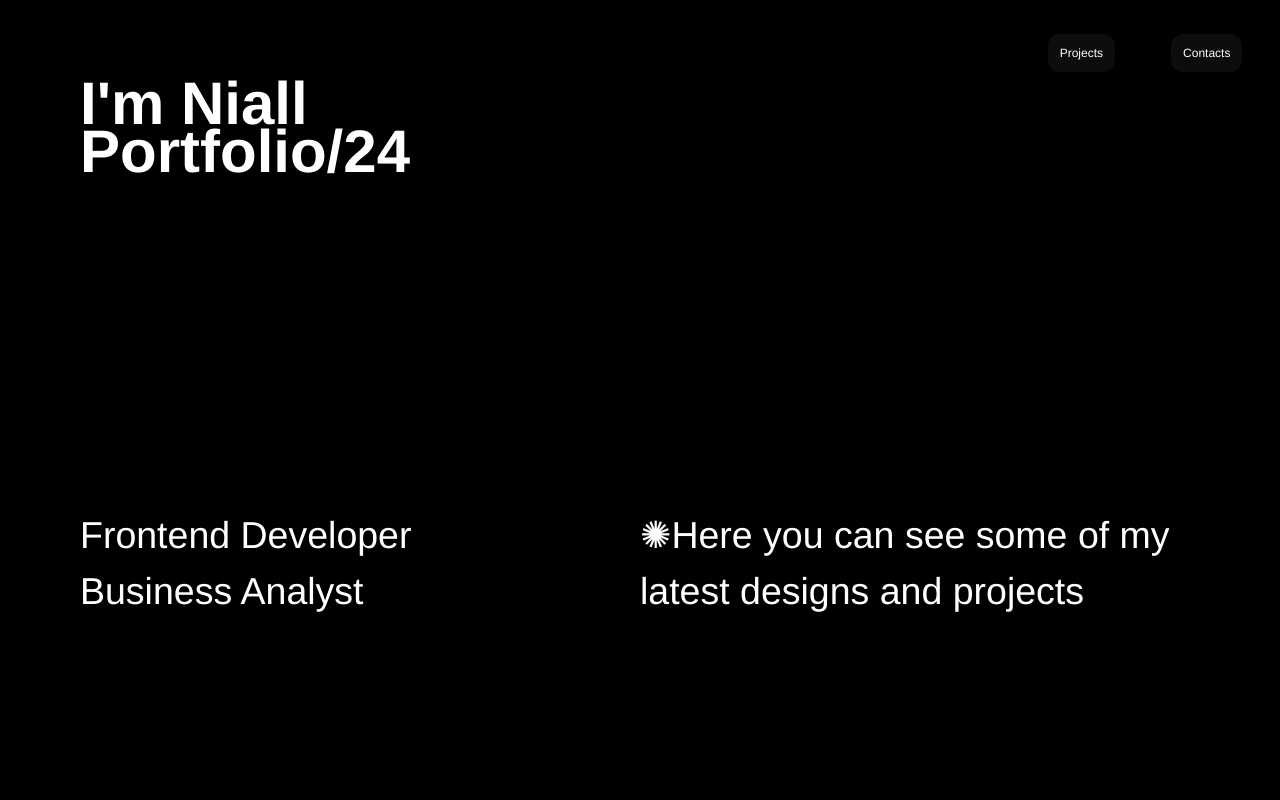
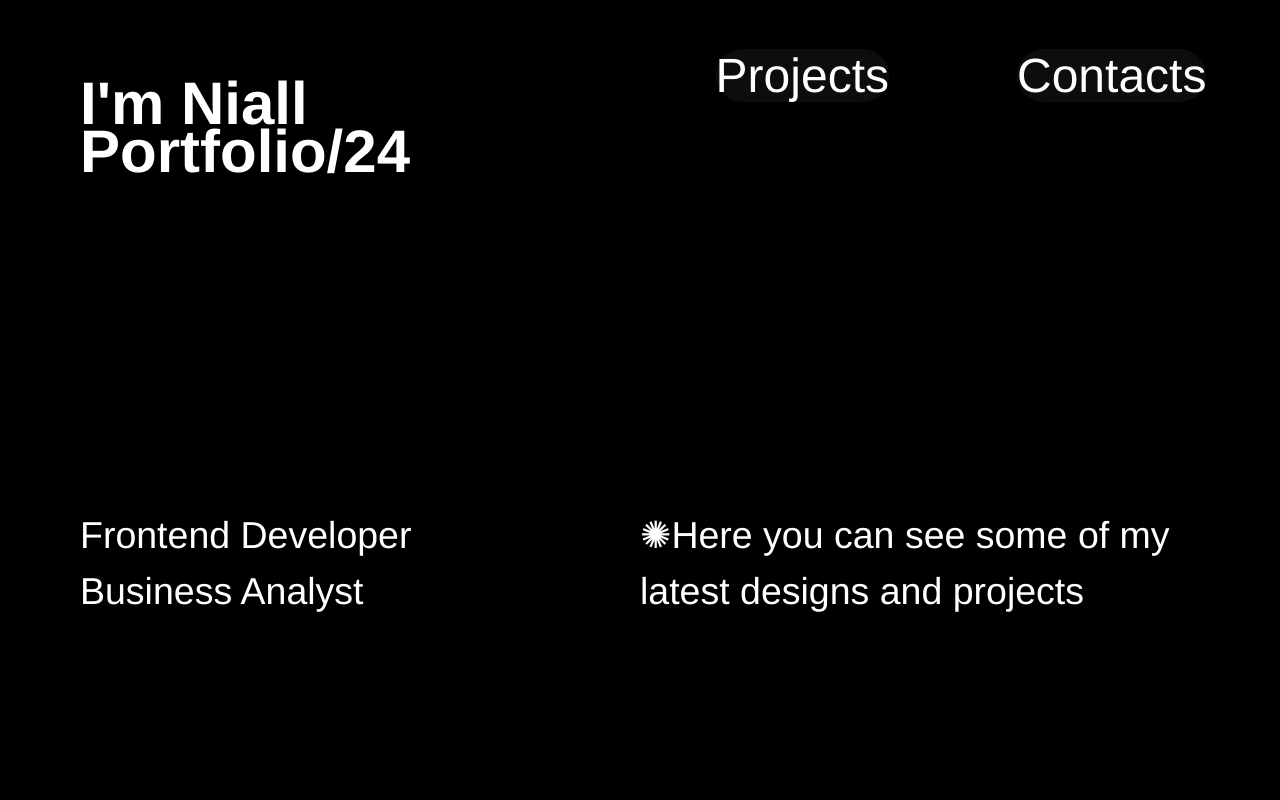
Before and after one commit to nburd01/portfolio24Netflify, a Nuxt app: page / in a window 1280 px wide. Shown: the top 800 px of the page. Built offline with nearby package versions, Linux system fonts and the light colour scheme.

Commit message:
hamburger menu font size

```diff
--- a/assets/css/main.css
+++ b/assets/css/main.css
@@ -34,10 +34,10 @@ section,
   z-index: 10;
 }
 .menu .li span {
-  padding: 1em;
   margin: 1em;
   background-color: #32323245;
   border-radius: 1em;
+  font-size: 3em;
 }
 .frontEndDeveloperDiv {
   display: flex;
@@ -347,7 +347,7 @@ span {
     border-top: 2px solid #eee;
   }
   .nav > .nav-list {
-    position: absolute;
+    position: fixed;
     display: flex;
     flex-direction: column;
     gap: 1rem;
@@ -358,6 +358,7 @@ span {
     top: 40px;
     left: 0;
     overflow: hidden;
+    z-index: 100;
   }
   .nav > .nav-list > li {
     width: 100%;
```
